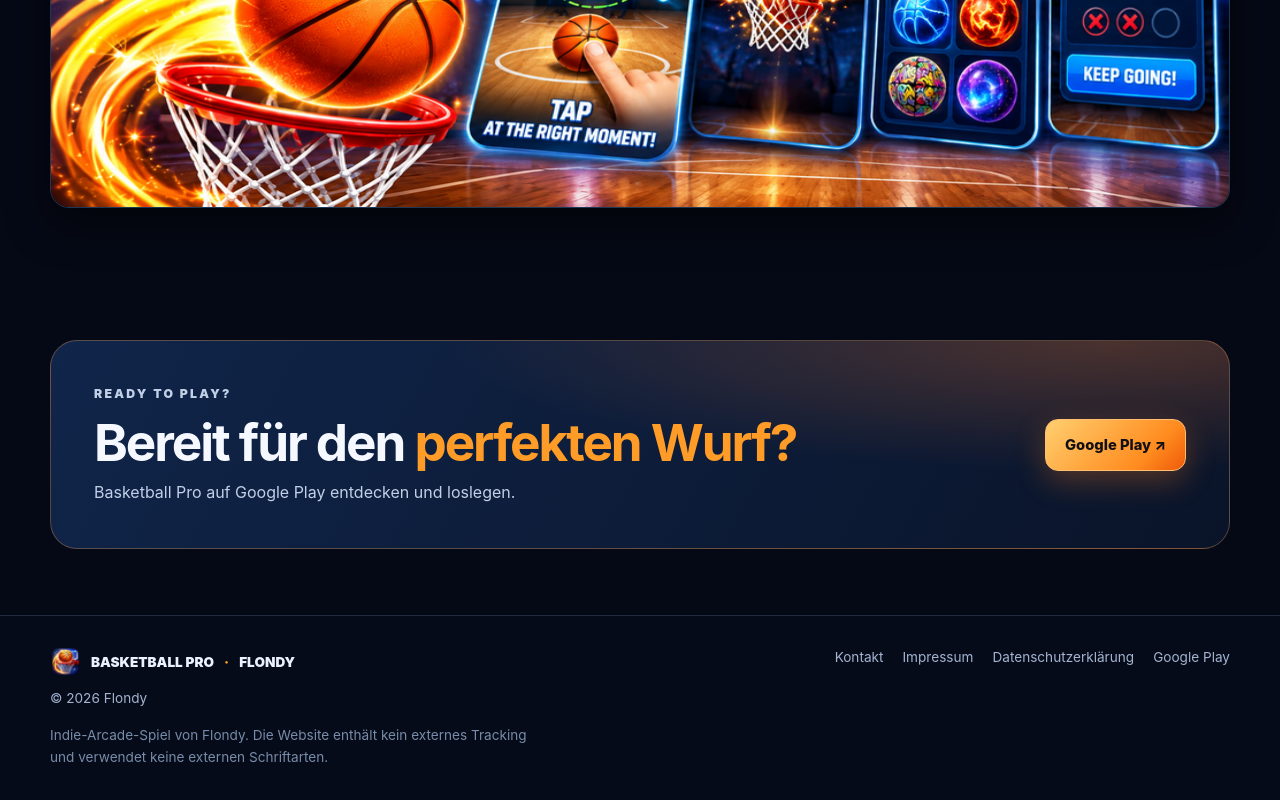
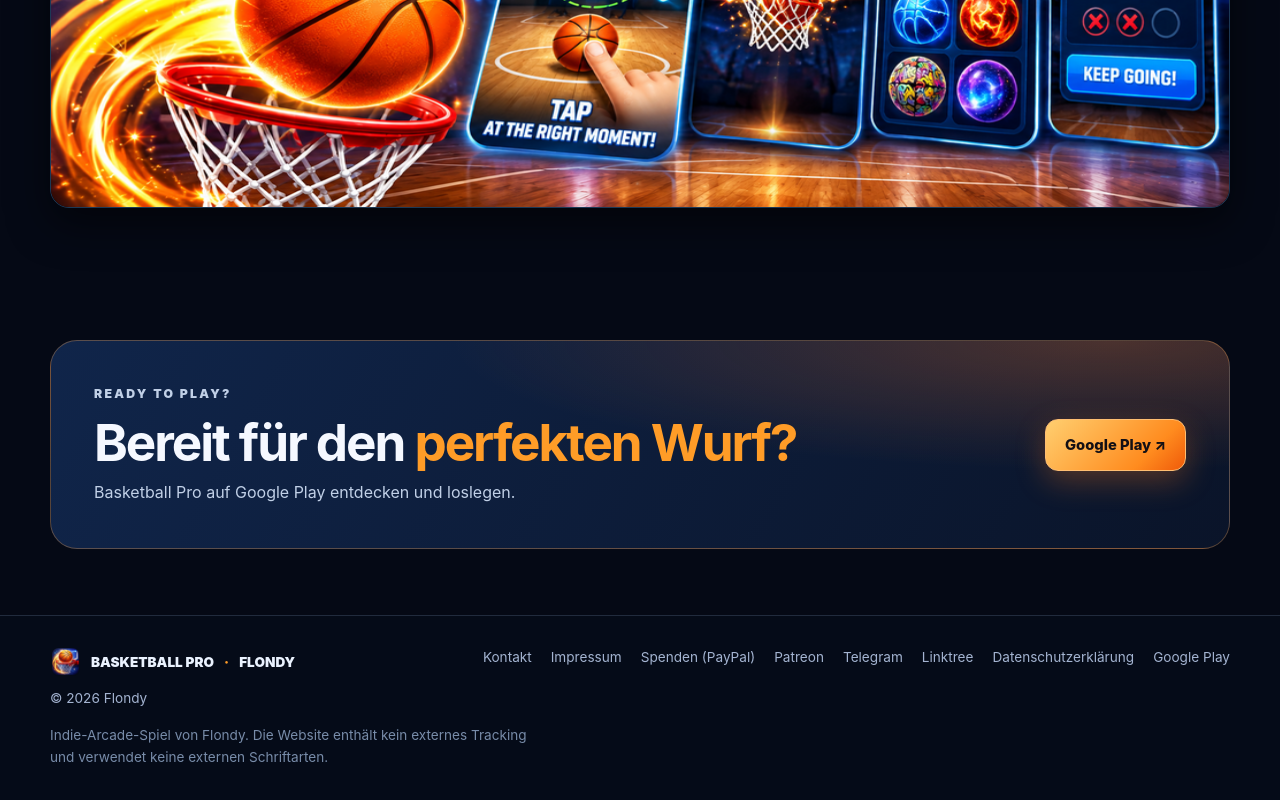
Before and after one commit to Flondy/Basketball-Pro, a plain HTML site: page index.html in a window 1280 px wide. Shown: the part 4536-5336 px from the top of the page. Drawn offline with Linux system fonts and the light colour scheme.

Commit message:
Fußzeile: PayPal-Spende, Patreon, Telegram, Linktree
Co-Authored-By: Claude Opus 5.5 <noreply@anthropic.com>
Claude-Session: https://claude.ai/code/session_01Xnj5ebscbHZsCBrLamfoCY

```diff
--- a/index.html
+++ b/index.html
@@ -48,6 +48,6 @@
 <section class="section"><div class="wrap"><div class="section-head"><p class="eyebrow">OFFICIAL ARTWORK</p><h2><span data-language="de">Für das nächste <strong>Level</strong></span><span data-language="en" hidden>Built for the next <strong>level</strong></span></h2></div><img class="banner-image" src="assets/feature-graphic.png" alt="Basketball Pro – offizielle Vorstellungsgrafik, Basketballstadion und verschiedene Spielmechaniken" loading="lazy" width="1024" height="500"></div></section>
 <section class="section"><div class="wrap"><div class="cta-panel"><div><p class="eyebrow">READY TO PLAY?</p><h2 data-language="de">Bereit für den <span style="color:var(--orange)">perfekten Wurf?</span></h2><h2 data-language="en" hidden>Ready for the <span style="color:var(--orange)">perfect shot?</span></h2><p data-language="de">Basketball Pro auf Google Play entdecken und loslegen.</p><p data-language="en" hidden>Discover Basketball Pro on Google Play and get shooting.</p></div><a class="btn btn-orange" href="https://play.google.com/store/apps/details?id=dev.flondy.Basketball" target="_blank" rel="noopener noreferrer">Google Play ↗</a></div></div></section>
 </main>
-<footer class="site-footer"><div class="wrap"><div class="footer-row"><div><a href="index.html" class="footer-brand"><img src="assets/icon.png" alt="">BASKETBALL PRO <span style="color:var(--orange)">·</span> FLONDY</a><div style="margin-top:10px">© <span data-year>2026</span> Flondy</div></div><nav class="footer-links" aria-label="Footer"><a href="mailto:flondy.dev@gmail.com">Kontakt</a><a href="https://flondy.github.io/app-store/impressum.html">Impressum</a><a href="privacy.html"><span data-language="de">Datenschutzerklärung</span><span data-language="en" hidden>Privacy Policy</span></a><a href="https://play.google.com/store/apps/details?id=dev.flondy.Basketball" target="_blank" rel="noopener noreferrer">Google Play</a></nav></div><p class="footer-note" data-language="de">Indie-Arcade-Spiel von Flondy. Die Website enthält kein externes Tracking und verwendet keine externen Schriftarten.</p><p class="footer-note" data-language="en" hidden>Indie arcade game by Flondy. This website does not embed external trackers or third-party fonts.</p></div></footer>
+<footer class="site-footer"><div class="wrap"><div class="footer-row"><div><a href="index.html" class="footer-brand"><img src="assets/icon.png" alt="">BASKETBALL PRO <span style="color:var(--orange)">·</span> FLONDY</a><div style="margin-top:10px">© <span data-year>2026</span> Flondy</div></div><nav class="footer-links" aria-label="Footer"><a href="mailto:flondy.dev@gmail.com">Kontakt</a><a href="https://flondy.github.io/app-store/impressum.html">Impressum</a><a href="https://www.paypal.com/paypalme/MSingle72" target="_blank" rel="noopener">Spenden (PayPal)</a><a href="https://www.patreon.com/cw/Flondy" target="_blank" rel="noopener">Patreon</a><a href="https://t.me/Flondy" target="_blank" rel="noopener">Telegram</a><a href="https://linktr.ee/flondy" target="_blank" rel="noopener">Linktree</a><a href="privacy.html"><span data-language="de">Datenschutzerklärung</span><span data-language="en" hidden>Privacy Policy</span></a><a href="https://play.google.com/store/apps/details?id=dev.flondy.Basketball" target="_blank" rel="noopener noreferrer">Google Play</a></nav></div><p class="footer-note" data-language="de">Indie-Arcade-Spiel von Flondy. Die Website enthält kein externes Tracking und verwendet keine externen Schriftarten.</p><p class="footer-note" data-language="en" hidden>Indie arcade game by Flondy. This website does not embed external trackers or third-party fonts.</p></div></footer>
 <script src="script.js" defer></script>
 </body></html>
```
